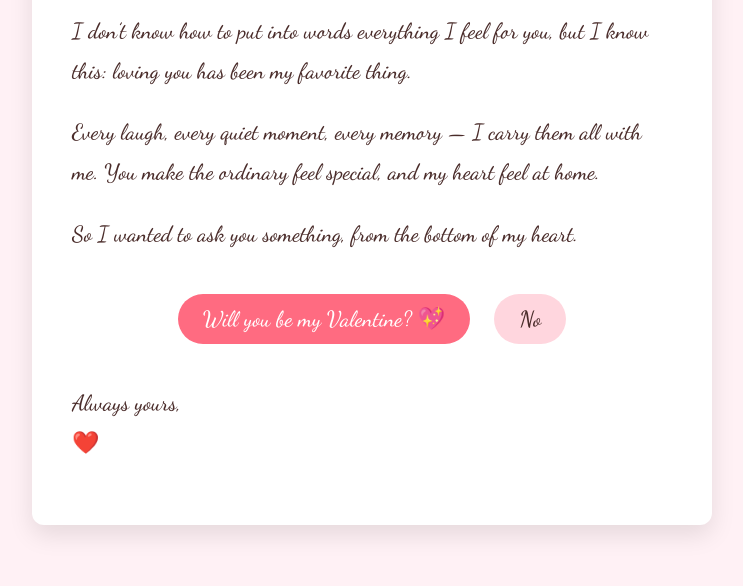
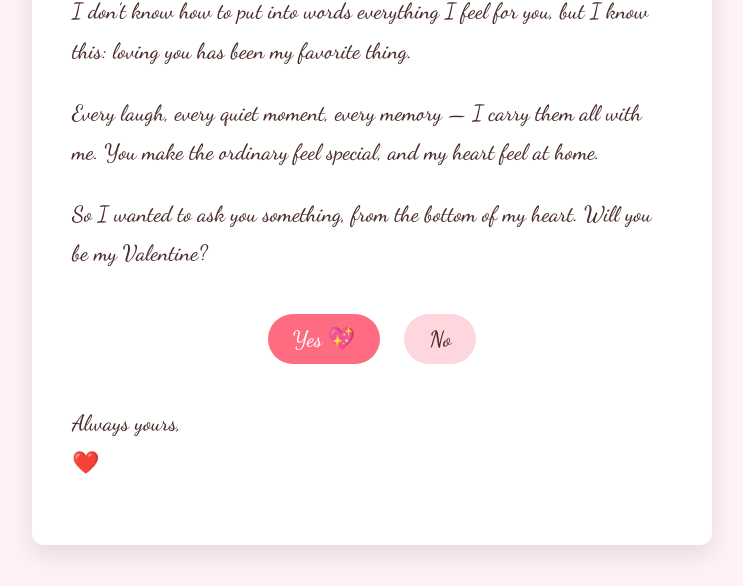
Before and after one commit to cleopatrachung/valentines, a plain HTML site: page index.html in a window 1280 px wide. Shown: the part 214-800 px from the top of the page, without its empty margins (268-1011 px from the left). Drawn offline with Linux system fonts and the light colour scheme.

Commit message:
Update index.html

```diff
--- a/index.html
+++ b/index.html
@@ -101,10 +101,11 @@
 
     <p>
       So I wanted to ask you something, from the bottom of my heart.
+      Will you be my Valentine?
     </p>
 
     <div class="buttons">
-      <button class="yes" onclick="sayYes()">Will you be my Valentine? 💖</button>
+      <button class="yes" onclick="sayYes()">Yes 💖</button>
       <button class="no" onmouseover="moveButton(this)">No</button>
     </div>
 
```
